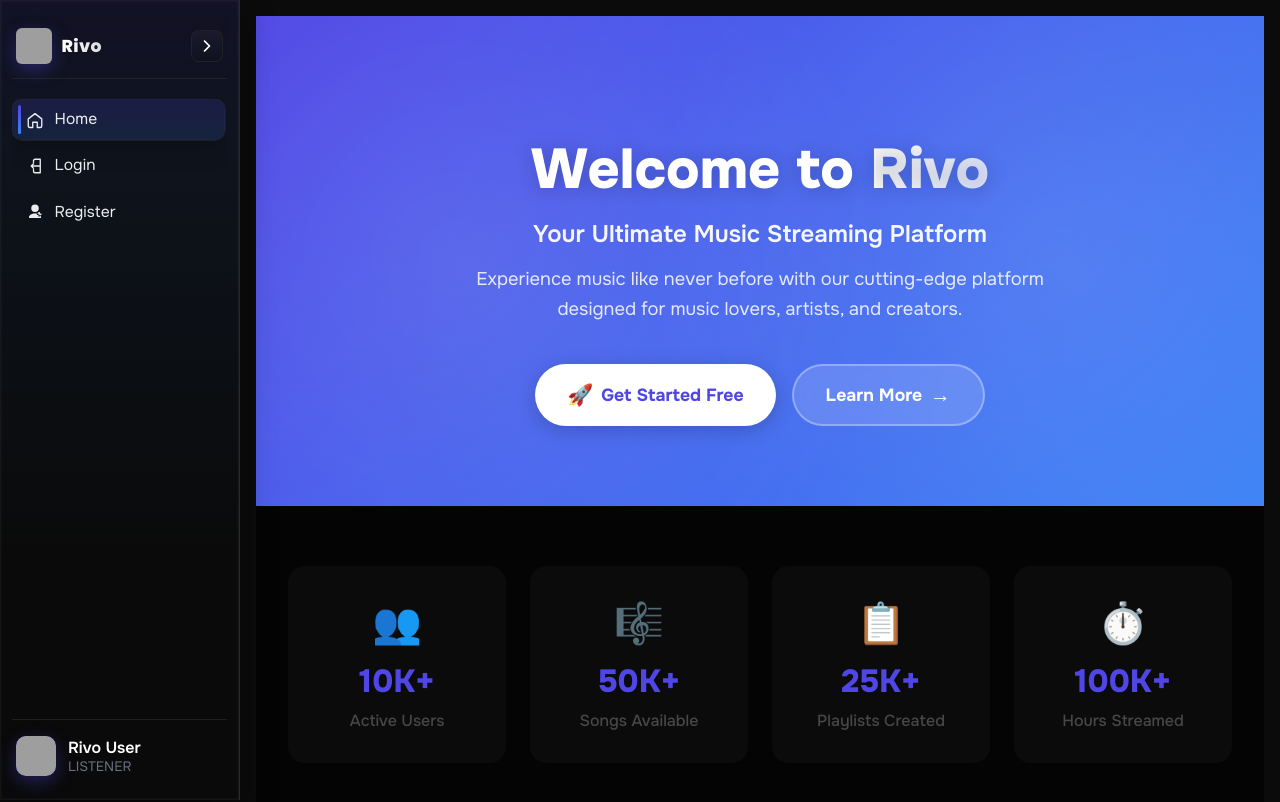
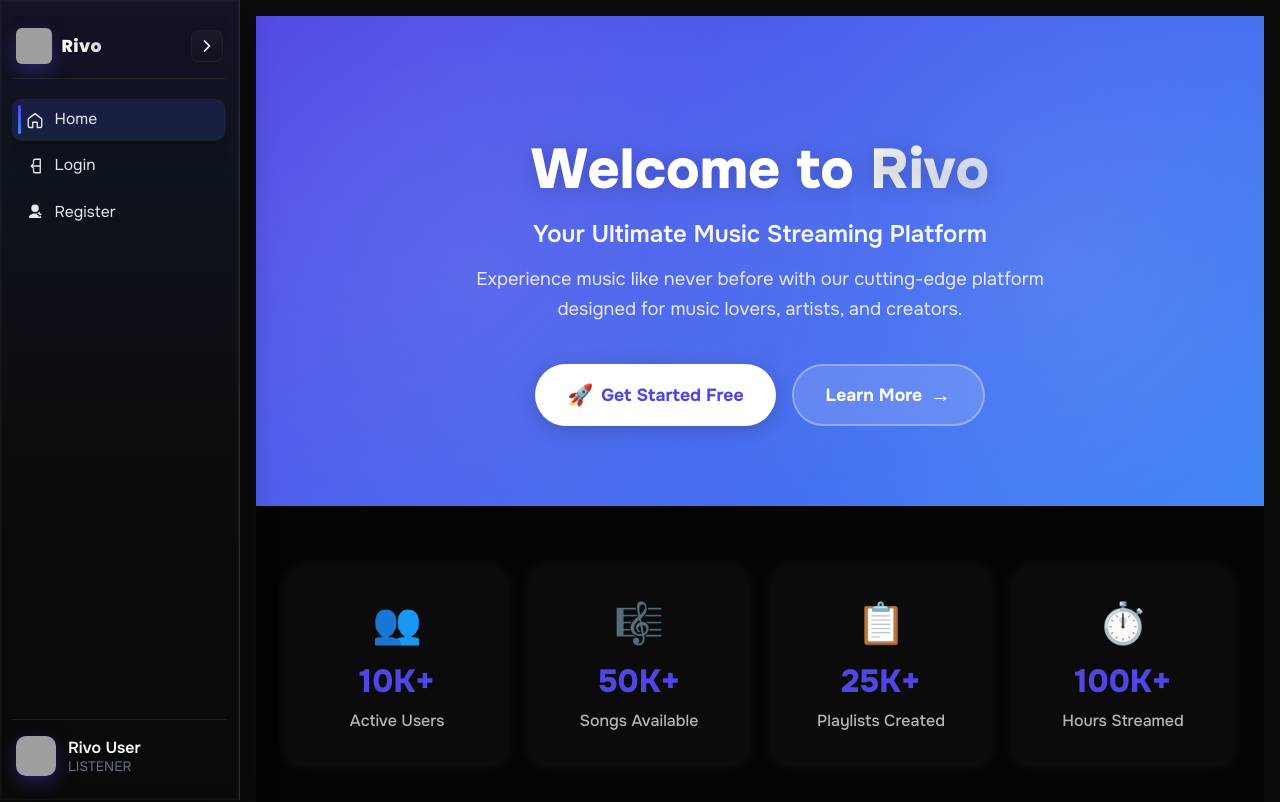
Before and after one commit to Pardeep-Shyoran/Rivo, a React (Vite) app in the folder Frontend/: page / in a window 1280 px wide. Shown: the top 802 px of the page. Built offline with nearby package versions, Linux system fonts and the light colour scheme; no server answers; grey boxes are pictures that could not be loaded; a web font is replaced by a local one.

Commit message:
feat(theme): enhance dark theme styles with additional color variables and adjustments

```diff
--- a/Frontend/index.html
+++ b/Frontend/index.html
@@ -6,7 +6,7 @@
     <meta name="viewport" content="width=device-width, initial-scale=1.0" />
     <title>Rivo || Play for All</title>
   </head>
-  <body>
+  <body data-theme="dark">
     <div id="root"></div>
     <script type="module" src="/src/main.jsx"></script>
   </body>
--- a/Frontend/src/index.css
+++ b/Frontend/src/index.css
@@ -2,16 +2,28 @@
 
 
 :root {
+  /* Base (dark) theme defaults so app loads correctly before any theme script */
   --primary-color: #4f46e5;
   --secondary-color: #3b82f6;
   --background-color: #0b0b0b;
   --background-color-opacity: rgba(0, 0, 0, 0.6);
-  --text-color: #ffffff;
+  --text-color: #f8fafc;
   --text-color2: #ff8615;
   --text-color3: #5e5e5ebb;
   --text-color4: #5a5a5abb;
   --text-color5: #acacac;
   --border-color: #2a2a2a;
+  --box-shadow-color: rgba(255, 255, 255, 0.08);
+  --drop-shadow-color: rgba(255, 255, 255, 0.4);
+  --card-background: rgba(255, 255, 255, 0.02);
+  --hover-background: rgba(255, 255, 255, 0.04);
+  --border-hover-color: rgba(255, 255, 255, 0.08);
+  --input-background: rgba(255, 255, 255, 0.05);
+  --input-hover-background: rgba(255, 255, 255, 0.08);
+  --input-focus-background: rgba(255, 255, 255, 0.08);
+  --toggle-background: rgba(255, 255, 255, 0.1);
+  --toggle-hover-background: rgba(255, 255, 255, 0.12);
+  --toggle-slider: rgba(255, 255, 255, 0.6);
   --sidebar-width: 240px;
   --sidebar-width-collapsed: 72px;
 
@@ -61,9 +73,9 @@
   --border-color: #2a2a2a;
   --box-shadow-color: rgba(255, 255, 255, 0.08);
   --drop-shadow-color: rgba(255, 255, 255, 0.4);
-  --text-color3: #5e5e5ebb;
-  --text-color4: #5a5a5abb;
-  --text-color5: #acacac;
+  --text-color3: #f6f6f6bb;
+  --text-color4: #d6d6d6bb;
+  --text-color5: #d8d8d8;
 
   /* Card and input backgrounds */
   --card-background: rgba(255, 255, 255, 0.02);
```
